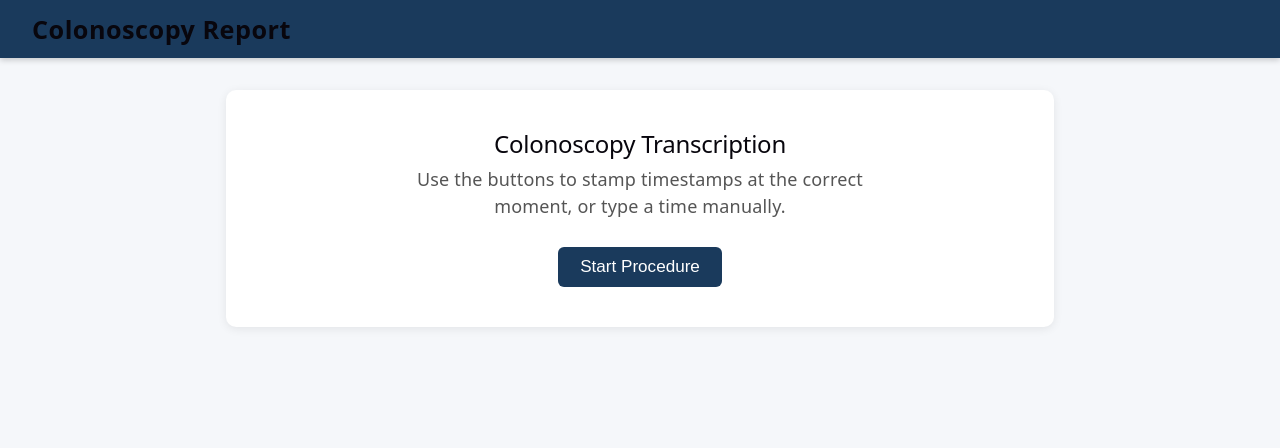
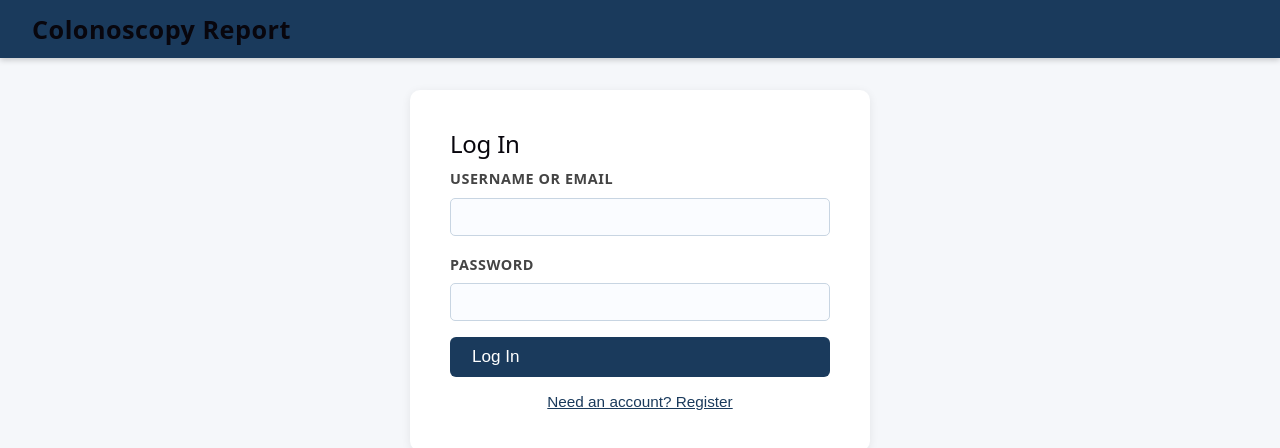
Before and after one commit to spartan0000/transcription-frontend, a React (Vite) app in the folder transcription_frontend/: page / in a window 1280 px wide. Shown: the top 448 px of the page. Built offline with nearby package versions, Linux system fonts and the light colour scheme; no server answers.

Commit message:
rebuild for user auth

```diff
--- a/transcription_frontend/src/App.css
+++ b/transcription_frontend/src/App.css
@@ -13,6 +13,10 @@
   color: #fff;
   padding: 16px 32px;
   box-shadow: 0 2px 6px rgba(0,0,0,0.2);
+  display: flex;
+  align-items: center;
+  justify-content: space-between;
+  gap: 16px;
 }
 
 .app-header h1 {
@@ -21,6 +25,22 @@
   font-weight: 600;
   letter-spacing: 0.02em;
 }
+
+.header-user {
+  display: flex;
+  align-items: center;
+  gap: 14px;
+  font-size: 0.9rem;
+  color: #dce6f0;
+}
+
+.btn-logout {
+  background: rgba(255,255,255,0.12);
+  color: #fff;
+  padding: 6px 14px;
+  font-size: 0.85rem;
+}
+.btn-logout:hover { background: rgba(255,255,255,0.22); }
 
 .app-main {
   flex: 1;
@@ -131,6 +151,39 @@
   margin-top: 12px;
 }
 .btn-secondary:hover { background: #d0d9e4; }
+
+/* ── Auth Card ───────────────────────────────────────────── */
+.auth-card {
+  background: #fff;
+  border-radius: 10px;
+  box-shadow: 0 2px 10px rgba(0,0,0,0.08);
+  padding: 40px;
+  max-width: 380px;
+  margin: 0 auto;
+}
+
+.auth-form {
+  display: flex;
+  flex-direction: column;
+  gap: 16px;
+}
+
+.auth-info {
+  color: #1a6e3c;
+  margin: 0 0 16px;
+}
+
+.auth-switch {
+  background: none;
+  border: none;
+  color: #1a3a5c;
+  cursor: pointer;
+  font-size: 0.85rem;
+  text-decoration: underline;
+  padding: 0;
+  align-self: center;
+}
+.auth-switch:hover { color: #24527e; }
 
 /* ── Recorder Card ───────────────────────────────────────── */
 .recorder-card {
--- a/transcription_frontend/src/App.jsx
+++ b/transcription_frontend/src/App.jsx
@@ -1,12 +1,16 @@
 import { useState, useEffect } from 'react';
+import AuthForm from './components/AuthForm.jsx';
 import AudioRecorder from './components/AudioRecorder.jsx';
 import ReportEditor from './components/ReportEditor.jsx';
-import { API_BASE, API_ORIGIN } from './apiConfig.js';
+import { apiRequest } from './api.js';
+import { API_ORIGIN } from './apiConfig.js';
 import './App.css';
 
 const STORAGE_KEY = 'pending_transcript_id';
 
 export default function App() {
+  const [token, setToken] = useState(null);
+  const [username, setUsername] = useState(null);
   const [phase, setPhase] = useState('record'); // record | review | submitted
   const [reportData, setReportData] = useState(null);
   const [extractionFailed, setExtractionFailed] = useState(false);
@@ -15,15 +19,13 @@ export default function App() {
   const [recovering, setRecovering] = useState(false);
 
   useEffect(() => {
+    if (!token) return;
+
     const transcriptId = localStorage.getItem(STORAGE_KEY);
     if (!transcriptId) return;
 
     setRecovering(true);
-    fetch(`${API_BASE}/transcripts/${transcriptId}`)
-      .then((res) => {
-        if (!res.ok) throw new Error(`Server error: ${res.status}`);
-        return res.json();
-      })
+    apiRequest(`/transcripts/${transcriptId}/draft`, { token })
       .then((data) => {
         setReportData(data.report);
         setExtractionFailed(data.status === 'failed');
@@ -33,7 +35,23 @@ export default function App() {
         localStorage.removeItem(STORAGE_KEY);
       })
       .finally(() => setRecovering(false));
-  }, []);
+  }, [token]);
+
+  function handleLogin(newToken, loggedInAs) {
+    setToken(newToken);
+    setUsername(loggedInAs);
+    setError(null);
+  }
+
+  function handleLogout() {
+    setToken(null);
+    setUsername(null);
+    setPhase('record');
+    setReportData(null);
+    setExtractionFailed(false);
+    setSubmittedResult(null);
+    setError(null);
+  }
 
   function handleTranscribed(data) {
     if (data.transcript_id) {
@@ -52,8 +70,15 @@ export default function App() {
     setPhase('submitted');
   }
 
-  function handleError(msg) {
-    setError(msg);
+  function handleError(err) {
+    const message = err instanceof Error ? err.message : err;
+    const status = err instanceof Error ? err.status : null;
+    if (status === 401) {
+      handleLogout();
+      setError('Your session has expired. Please log in again.');
+      return;
+    }
+    setError(message);
   }
 
   function reset() {
@@ -65,23 +90,16 @@ export default function App() {
     setError(null);
   }
 
-  if (recovering) {
-    return (
-      <div className="app">
-        <header className="app-header">
-          <h1>Colonoscopy Report</h1>
-        </header>
-        <main className="app-main">
-          <p className="uploading-msg">Restoring your previous session…</p>
-        </main>
-      </div>
-    );
-  }
-
   return (
     <div className="app">
       <header className="app-header">
         <h1>Colonoscopy Report</h1>
+        {token && (
+          <div className="header-user">
+            <span>{username}</span>
+            <button className="btn btn-logout" onClick={handleLogout}>Log Out</button>
+          </div>
+        )}
       </header>
 
       <main className="app-main">
@@ -92,12 +110,19 @@ export default function App() {
           </div>
         )}
 
-        {phase === 'record' && (
-          <AudioRecorder onTranscribed={handleTranscribed} onError={handleError} />
+        {!token && <AuthForm onLogin={handleLogin} />}
+
+        {token && recovering && (
+          <p className="uploading-msg">Restoring your previous session…</p>
         )}
 
-        {phase === 'review' && reportData && (
+        {token && !recovering && phase === 'record' && (
+          <AudioRecorder token={token} onTranscribed={handleTranscribed} onError={handleError} />
+        )}
+
+        {token && !recovering && phase === 'review' && reportData && (
           <ReportEditor
+            token={token}
             initialData={reportData}
             extractionFailed={extractionFailed}
             onSubmitted={handleSubmitted}
@@ -105,7 +130,7 @@ export default function App() {
           />
         )}
 
-        {phase === 'submitted' && (
+        {token && !recovering && phase === 'submitted' && (
           <div className="submitted-card">
             <h2>Report Submitted</h2>
             <p>The report has been saved and the PDF has been generated.</p>
--- /dev/null
+++ b/transcription_frontend/src/api.js
@@ -0,0 +1,24 @@
+import { API_BASE } from './apiConfig.js';
+
+export async function apiRequest(path, { token, headers, ...options } = {}) {
+  const finalHeaders = { ...(headers || {}) };
+  if (token) finalHeaders['Authorization'] = `Bearer ${token}`;
+
+  const res = await fetch(`${API_BASE}${path}`, { ...options, headers: finalHeaders });
+
+  if (!res.ok) {
+    let detail = `Server error: ${res.status}`;
+    try {
+      const body = await res.json();
+      if (body?.detail) detail = body.detail;
+    } catch {
+      /* response wasn't JSON */
+    }
+    const err = new Error(detail);
+    err.status = res.status;
+    throw err;
+  }
+
+  if (res.status === 204) return null;
+  return res.json();
+}
--- a/transcription_frontend/src/components/AudioRecorder.jsx
+++ b/transcription_frontend/src/components/AudioRecorder.jsx
@@ -1,5 +1,5 @@
 import { useState, useRef } from 'react';
-import { API_BASE } from '../apiConfig.js';
+import { apiRequest } from '../api.js';
 
 function nowAsDatetimeLocal() {
   const d = new Date();
@@ -18,7 +18,7 @@ function toISOWithOffset(datetimeLocalStr) {
   return `${datetimeLocalStr}${sign}${hh}:${mm}`;
 }
 
-export default function AudioRecorder({ onTranscribed, onError }) {
+export default function AudioRecorder({ token, onTranscribed, onError }) {
   const [phase, setPhase] = useState('pre-start'); // pre-start | starting | idle | recording | uploading
   const [transcriptId, setTranscriptId] = useState(null);
   const [transcript, setTranscript] = useState('');
@@ -34,14 +34,12 @@ export default function AudioRecorder({ onTranscribed, onError }) {
   async function startProcedure() {
     setPhase('starting');
     try {
-      const res = await fetch(`${API_BASE}/transcripts/start`, { method: 'POST' });
-      if (!res.ok) throw new Error(`Server error: ${res.status}`);
-      const data = await res.json();
+      const data = await apiRequest('/transcripts/start', { method: 'POST', token });
       setTranscriptId(data.transcript_id);
       setPhase('idle');
     } catch (err) {
       setPhase('pre-start');
-      onError(err.message);
+      onError(err);
     }
   }
 
@@ -131,16 +129,15 @@ export default function AudioRecorder({ onTranscribed, onError }) {
     if (endISO) formData.append('procedure_end_time', endISO);
 
     try {
-      const res = await fetch(`${API_BASE}/transcribe/${transcriptId}`, {
+      const data = await apiRequest(`/transcribe/${transcriptId}`, {
         method: 'POST',
         body: formData,
+        token,
       });
-      if (!res.ok) throw new Error(`Server error: ${res.status}`);
-      const data = await res.json();
       onTranscribed(data);
     } catch (err) {
       setPhase('idle');
-      onError(err.message);
+      onError(err);
     }
   }
 
--- /dev/null
+++ b/transcription_frontend/src/components/AuthForm.jsx
@@ -0,0 +1,143 @@
+import { useState } from 'react';
+import { apiRequest } from '../api.js';
+
+export default function AuthForm({ onLogin }) {
+  const [mode, setMode] = useState('login'); // login | register
+  const [usernameOrEmail, setUsernameOrEmail] = useState('');
+  const [username, setUsername] = useState('');
+  const [email, setEmail] = useState('');
+  const [password, setPassword] = useState('');
+  const [error, setError] = useState(null);
+  const [info, setInfo] = useState(null);
+  const [submitting, setSubmitting] = useState(false);
+
+  function switchMode(nextMode) {
+    setMode(nextMode);
+    setError(null);
+    setInfo(null);
+    setPassword('');
+  }
+
+  async function handleLogin(e) {
+    e.preventDefault();
+    setSubmitting(true);
+    setError(null);
+    try {
+      const data = await apiRequest('/login', {
+        method: 'POST',
+        headers: { 'Content-Type': 'application/json' },
+        body: JSON.stringify({ username_or_email: usernameOrEmail, password }),
+      });
+      onLogin(data.access_token, usernameOrEmail);
+    } catch (err) {
+      setError(err.message);
+    } finally {
+      setSubmitting(false);
+    }
+  }
+
+  async function handleRegister(e) {
+    e.preventDefault();
+    setSubmitting(true);
+    setError(null);
+    try {
+      const data = await apiRequest('/register', {
+        method: 'POST',
+        headers: { 'Content-Type': 'application/json' },
+        body: JSON.stringify({ username, email, password }),
+      });
+      setUsernameOrEmail(data.username);
+      setPassword('');
+      setInfo('Account created. Please log in.');
+      setMode('login');
+    } catch (err) {
+      setError(err.message);
+    } finally {
+      setSubmitting(false);
+    }
+  }
+
+  return (
+    <div className="auth-card">
+      <h2>{mode === 'login' ? 'Log In' : 'Create Account'}</h2>
+
+      {error && (
+        <div className="error-banner" role="alert">
+          <strong>Error:</strong> {error}
+          <button className="error-dismiss" onClick={() => setError(null)}>✕</button>
+        </div>
+      )}
+      {info && <p className="auth-info">{info}</p>}
+
+      {mode === 'login' ? (
+        <form className="auth-form" onSubmit={handleLogin}>
+          <div className="field-group">
+            <label htmlFor="username_or_email">Username or Email</label>
+            <input
+              id="username_or_email"
+              type="text"
+              value={usernameOrEmail}
+              onChange={(e) => setUsernameOrEmail(e.target.value)}
+              required
+            />
+          </div>
+          <div className="field-group">
+            <label htmlFor="password">Password</label>
+            <input
+              id="password"
+              type="password"
+              value={password}
+              onChange={(e) => setPassword(e.target.value)}
+              required
+            />
+          </div>
+          <button className="btn btn-record" type="submit" disabled={submitting}>
+            {submitting ? 'Logging in…' : 'Log In'}
+          </button>
+          <button type="button" className="auth-switch" onClick={() => switchMode('register')}>
+            Need an account? Register
+          </button>
+        </form>
+      ) : (
+        <form className="auth-form" onSubmit={handleRegister}>
+          <div className="field-group">
+            <label htmlFor="reg_username">Username</label>
+            <input
+              id="reg_username"
+              type="text"
+              value={username}
+              onChange={(e) => setUsername(e.target.value)}
+              required
+            />
+          </div>
+          <div className="field-group">
+            <label htmlFor="reg_email">Email</label>
+            <input
+              id="reg_email"
+              type="email"
+              value={email}
+              onChange={(e) => setEmail(e.target.value)}
+              required
+            />
+          </div>
+          <div className="field-group">
+            <label htmlFor="reg_password">Password</label>
+            <input
+              id="reg_password"
+              type="password"
+              value={password}
+              onChange={(e) => setPassword(e.target.value)}
+              required
+            />
+          </div>
+          <button className="btn btn-record" type="submit" disabled={submitting}>
+            {submitting ? 'Creating account…' : 'Register'}
+          </button>
+          <button type="button" className="auth-switch" onClick={() => switchMode('login')}>
+            Already have an account? Log In
+          </button>
+        </form>
+      )}
+    </div>
+  );
+}
```
Also changed, not shown: transcription_frontend/src/components/ReportEditor.jsx (+6 -6 lines).
